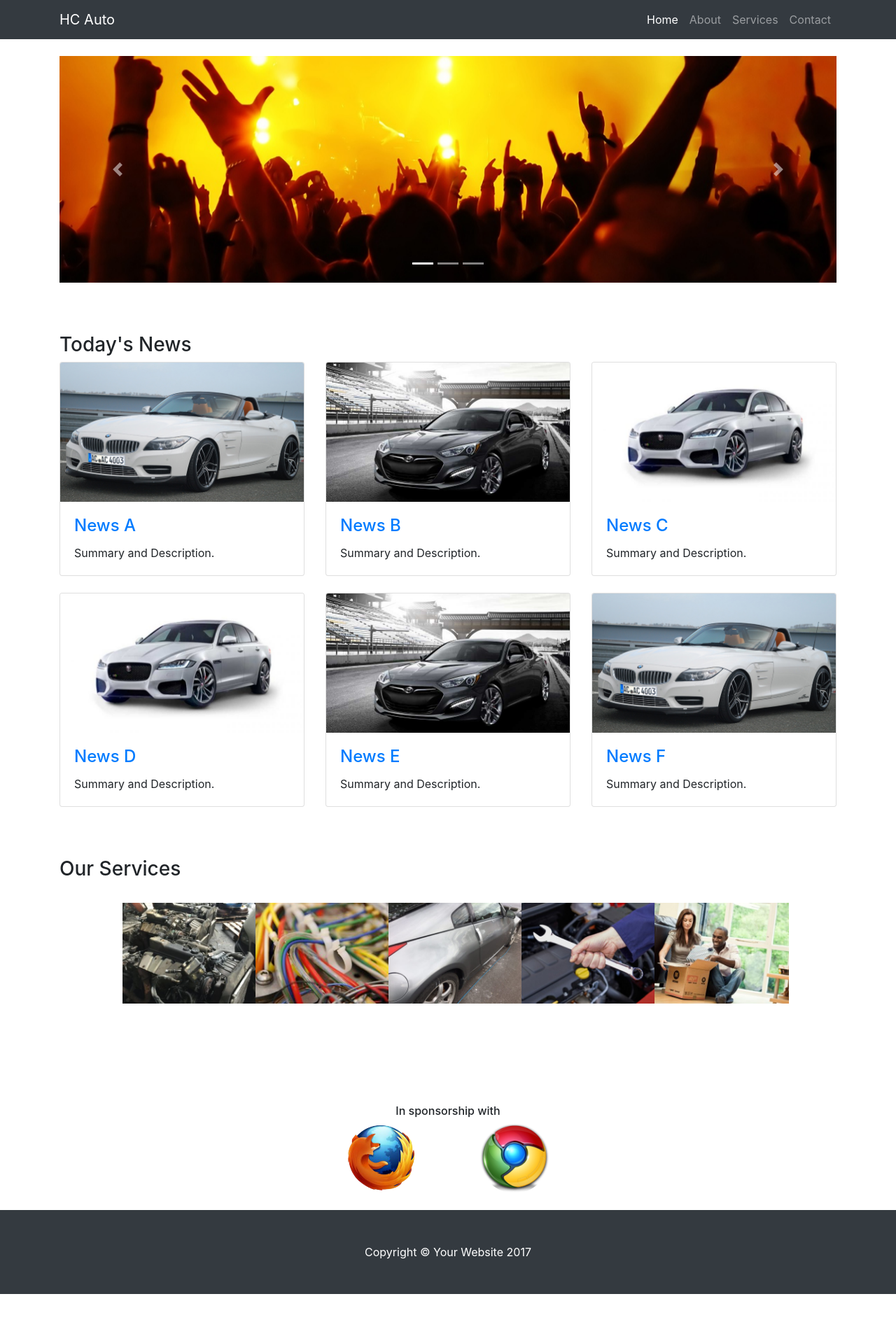
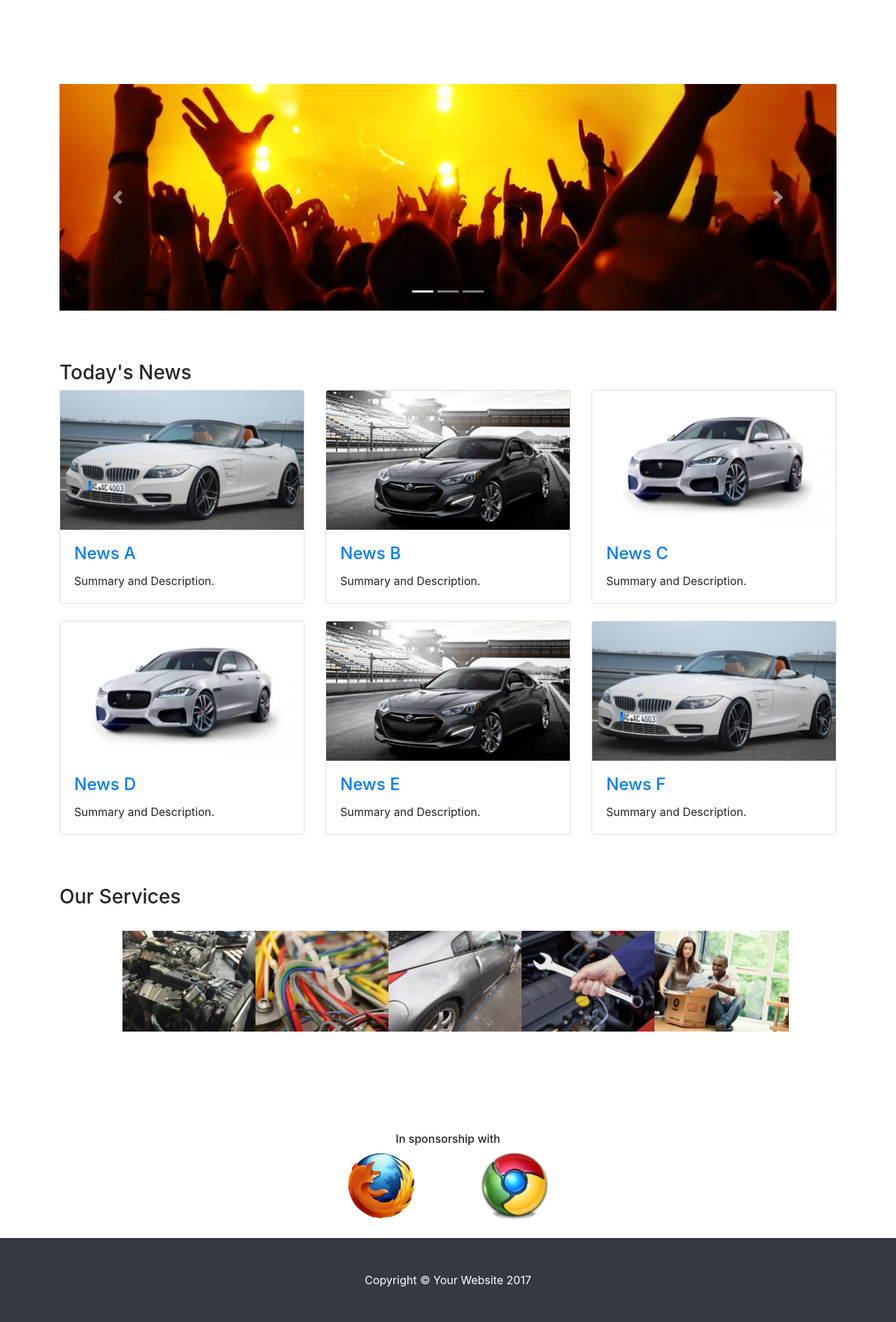
Before and after one commit to FASTTRACKSE/BUNIS01_Assignments, a CodeIgniter app: the page made by application/views/home_view.php in a window 1280 px wide. Shown: the whole page at 70% size. Before the commit the page ends 1849 px from the top, so only its background shows below. Run offline with CodeIgniter, Linux system fonts and the light colour scheme.

Commit message:
Header fix
Fix header issues in controller and view and small edit to css

```diff
--- a/application/views/home_view.php
+++ b/application/views/home_view.php
@@ -3,14 +3,6 @@
 
   <head>
 
-    <meta charset="utf-8">
-    <meta name="viewport" content="width=device-width, initial-scale=1, shrink-to-fit=no">
-    <meta name="description" content="">
-    <meta name="author" content="">
-
-    <title>HC Auto Homepage</title>
-
-    <!-- Bootstrap core CSS -->
     <link href="<?php echo (base_url()); ?>assets/vendor/bootstrap/css/bootstrap.min.css" rel="stylesheet">
 
     <!-- Custom styles for this template -->
@@ -18,36 +10,9 @@
 
   </head>
 
-
   <body>
 
     <!-- Navigation -->
-    <nav class="navbar navbar-expand-lg navbar-dark bg-dark fixed-top">
-      <div class="container">
-        <a class="navbar-brand" href="#">HC Auto</a>
-        <button class="navbar-toggler" type="button" data-toggle="collapse" data-target="#navbarResponsive" aria-controls="navbarResponsive" aria-expanded="false" aria-label="Toggle navigation">
-          <span class="navbar-toggler-icon"></span>
-        </button>
-        <div class="collapse navbar-collapse" id="navbarResponsive">
-          <ul class="navbar-nav ml-auto">
-            <li class="nav-item active">
-              <a class="nav-link" href="#">Home
-                <span class="sr-only">(current)</span>
-              </a>
-            </li>
-            <li class="nav-item">
-              <a class="nav-link" href="#">About</a>
-            </li>
-            <li class="nav-item">
-              <a class="nav-link" href="#">Services</a>
-            </li>
-            <li class="nav-item">
-              <a class="nav-link" href="#">Contact</a>
-            </li>
-          </ul>
-        </div>
-      </div>
-    </nav>
 
     <!-- Page Content -->
     <div class="container">
@@ -66,7 +31,7 @@
         </div> -->
         <!-- /.col-lg-3 -->
 
-        <div class="col-lg-12">
+        <div class="col-lg-12 caro-margin">
 
           <div id="carouselExampleIndicators" class="carousel slide my-4" data-ride="carousel">
             <ol class="carousel-indicators">
--- a/assets/css/shop-homepage.css
+++ b/assets/css/shop-homepage.css
@@ -12,6 +12,10 @@ body {
   body {
     padding-top: 56px;
   }
+}
+
+.caro-margin{
+	margin-top: 40px;
 }
 
 .homepage-service{
```
Also changed, not shown: application/controllers/Homepage.php (+8 -0 lines), application/views/service_a.php (deleted, +0 -9 lines), application/views/service_b.php (deleted, +0 -9 lines), application/views/service_c.php (deleted, +0 -9 lines), application/views/service_d.php (deleted, +0 -9 lines), application/views/service_e.php (deleted, +0 -9 lines).
